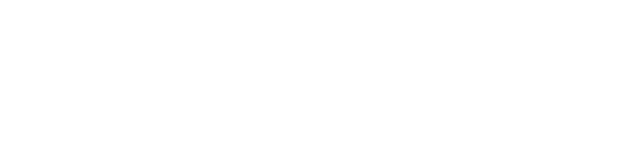
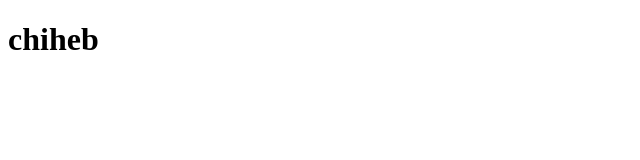
Before and after one commit to mannai91/formation-git, a plain HTML site: page houssem.html in a window 1280 px wide. Shown: the whole page, without its empty margins (0-640 px from the left). Drawn offline with Linux system fonts and the light colour scheme.

Commit message:
ajout de h1

```diff
--- a/houssem.html
+++ b/houssem.html
@@ -6,6 +6,6 @@
     <title>Document</title>
 </head>
 <body>
-
+    <h1>chiheb</h1>
 </body>
 </html>
```
